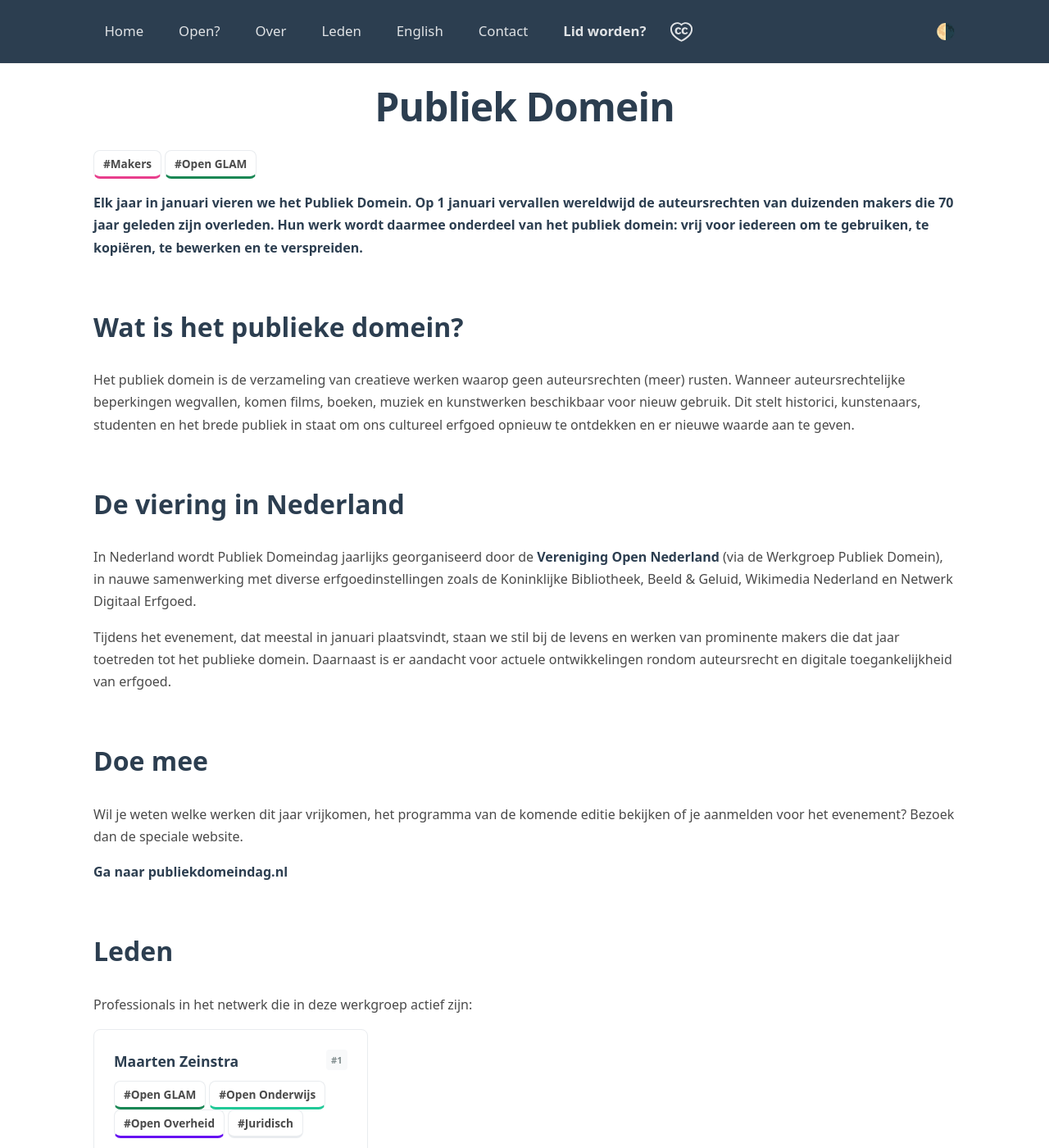
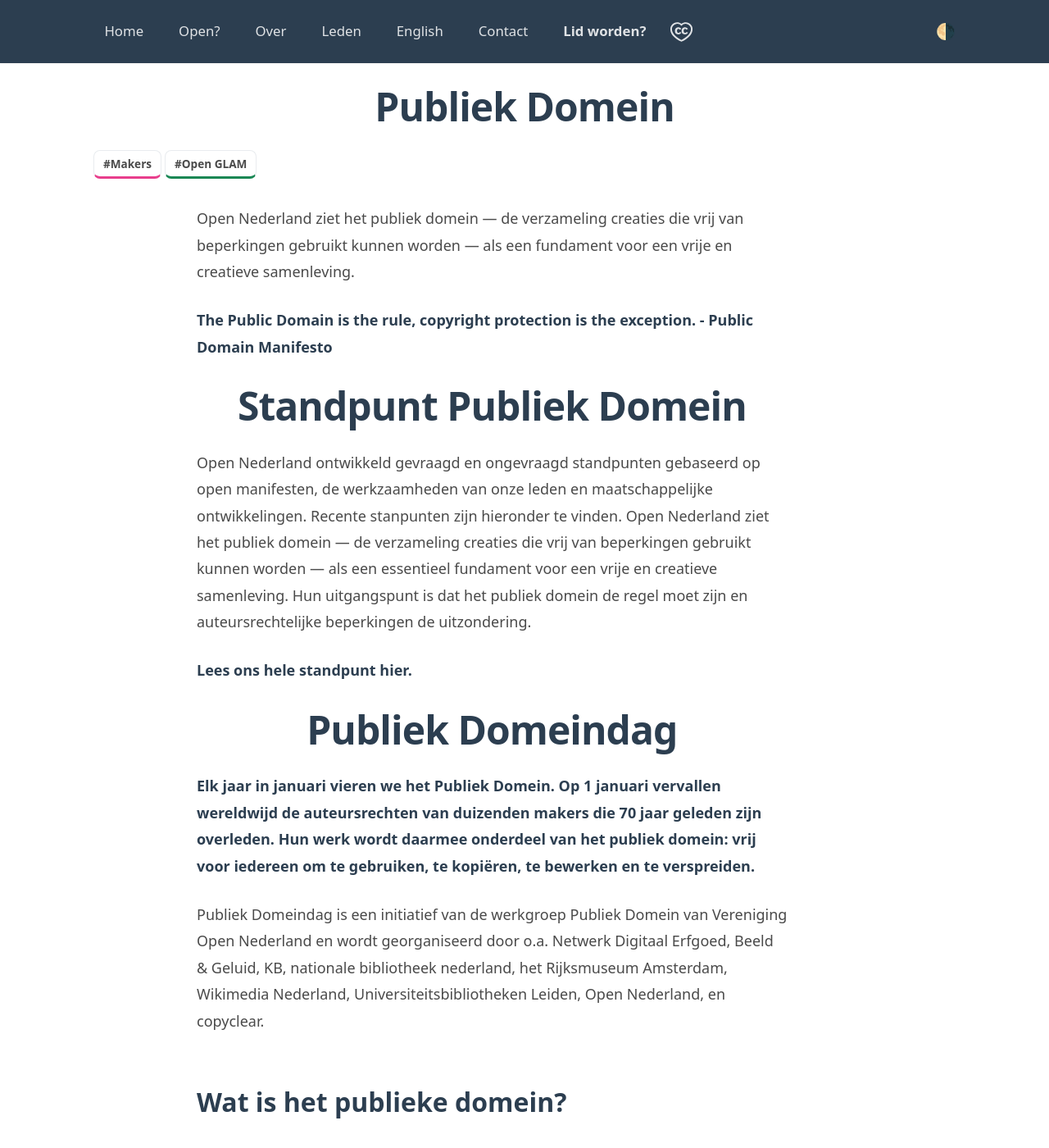
Before and after one commit to opennederland/www.opennederland.nl, a Jekyll site: the page built from _working_groups/publiek-domein.md, in a window 1280 px wide and 1400 px high. Shown: the whole window at 82% size. Built offline with Jekyll 4.4.1, drawn with Linux system fonts in a browser that asks for light colours; some of the changed text lies outside the part shown.

Commit message:
Changes to public domain working group

```diff
--- a/_layouts/working_groups.html
+++ b/_layouts/working_groups.html
@@ -2,7 +2,18 @@
 layout: default
 ---
 
+<div class="wrapper mt-md mb-xl">
+    <article class="container-narrow">
+
+        <div class="content-body">
             {{ content }}
+        </div>
+
+        {% if page.website %}
+        <div id="bron" class="connection-box source-box">
+            <a href="{{ page.website }}" target="_blank" class="main-item">Naar projectwebsite ↗</a>
+        </div>
+        {% endif %}
 
         {% assign matching_people = site.members | where: "type", "persoon" | where_exp: "item", "item.working_groups contains page.title" %}
         {% if matching_people.size > 0 %}
@@ -30,3 +41,6 @@
                 Leden van de werkgroep mogen aanpassingen maken. Lid van de werkgroep worden? neem contact op.
             </p>
         </div>
+
+    </article>
+</div>
--- a/_working_groups/publiek-domein.md
+++ b/_working_groups/publiek-domein.md
@@ -4,7 +4,19 @@
 website: https://publiekdomeindag.nl/
 ---
 
+Open Nederland ziet het publiek domein — de verzameling creaties die vrij van beperkingen gebruikt kunnen worden — als een fundament voor een vrije en creatieve samenleving.
+
+**The Public Domain is the rule, copyright protection is the exception. - [Public Domain Manifesto](/initiatief/public-domain-manifesto/)**
+
+# Standpunt Publiek Domein
+Open Nederland ontwikkeld gevraagd en ongevraagd standpunten gebaseerd op open manifesten, de werkzaamheden van onze leden en maatschappelijke ontwikkelingen. Recente stanpunten zijn hieronder te vinden. Open Nederland ziet het publiek domein — de verzameling creaties die vrij van beperkingen gebruikt kunnen worden — als een essentieel fundament voor een vrije en creatieve samenleving. Hun uitgangspunt is dat het publiek domein de regel moet zijn en auteursrechtelijke beperkingen de uitzondering.
+
+**[Lees ons hele standpunt hier.](/standpunten/publiek-domein/)**
+
+# Publiek Domeindag
 **Elk jaar in januari vieren we het Publiek Domein. Op 1 januari vervallen wereldwijd de auteursrechten van duizenden makers die 70 jaar geleden zijn overleden. Hun werk wordt daarmee onderdeel van het publiek domein: vrij voor iedereen om te gebruiken, te kopiëren, te bewerken en te verspreiden.**
+
+Publiek Domeindag is een initiatief van de werkgroep Publiek Domein van Vereniging Open Nederland en wordt georganiseerd door o.a. Netwerk Digitaal Erfgoed, Beeld & Geluid, KB, nationale bibliotheek nederland, het Rijksmuseum Amsterdam, Wikimedia Nederland, Universiteitsbibliotheken Leiden, Open Nederland, en copyclear.
 
 ## Wat is het publieke domein?
 Het publiek domein is de verzameling van creatieve werken waarop geen auteursrechten (meer) rusten. Wanneer auteursrechtelijke beperkingen wegvallen, komen films, boeken, muziek en kunstwerken beschikbaar voor nieuw gebruik. Dit stelt historici, kunstenaars, studenten en het brede publiek in staat om ons cultureel erfgoed opnieuw te ontdekken en er nieuwe waarde aan te geven.
@@ -16,5 +28,3 @@
 
 ## Doe mee
 Wil je weten welke werken dit jaar vrijkomen, het programma van de komende editie bekijken of je aanmelden voor het evenement? Bezoek dan de speciale website.
-
-[**Ga naar publiekdomeindag.nl**](https://publiekdomeindag.nl/)
```
Also changed, not shown: _members/personen/Annika_Hendriksen.md (+1 -0 lines), _members/personen/Hanno_Lans.md (+1 -0 lines), _members/personen/Sebastiaan_ter_Burg.md (+1 -0 lines), index.md (+3 -1 lines). Lines whose indentation alone changed are shown as unchanged.
